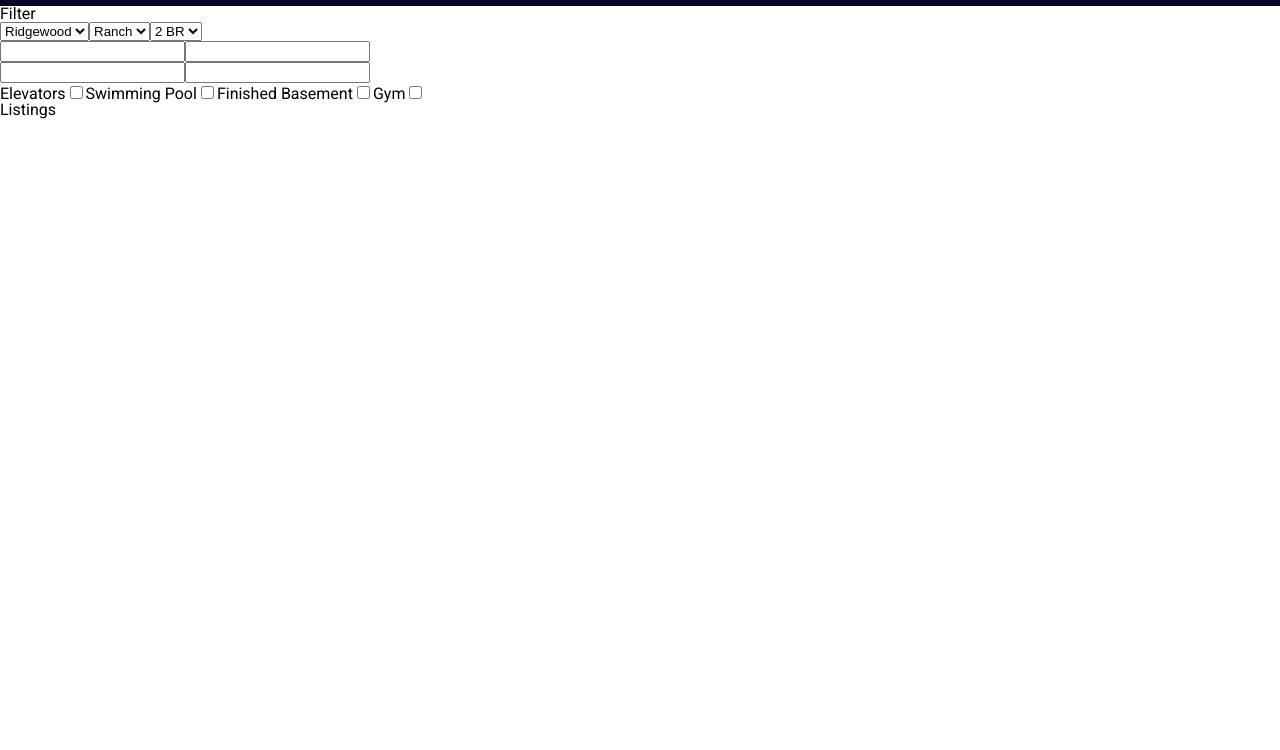
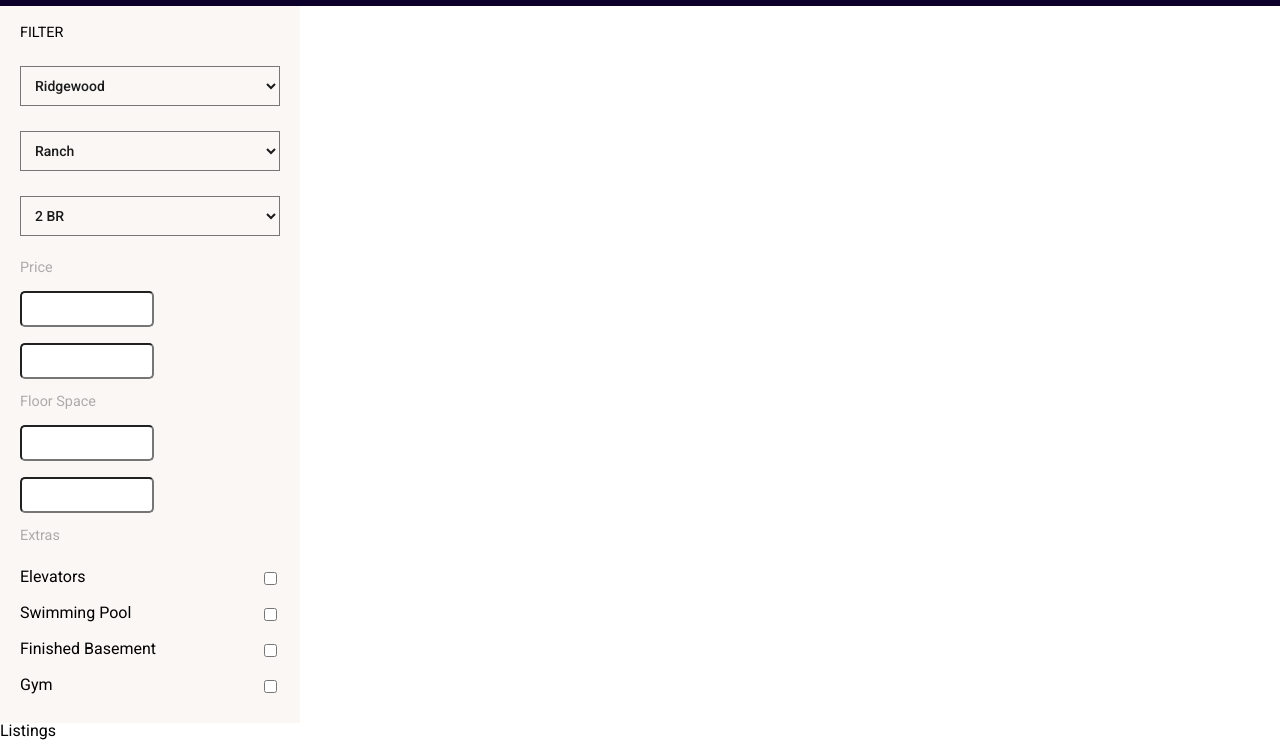
Before and after one commit to alexfederovitch/react-real-estate, a React app: page / in a window 1280 px wide. Shown: the part 50-800 px from the top of the page. Built offline with nearby package versions, Linux system fonts and the light colour scheme.

Commit message:
Adding updates to the Real Estate app

```diff
--- a/assets/js/realEstate/Filter.js
+++ b/assets/js/realEstate/Filter.js
@@ -12,26 +12,30 @@ export default class Filter extends Component {
     console.log('swag')
   }
   render () {
-    return (<section className="filter">
+    return (<section id="filter">
+      <div className="inside">
      <h4>Filter</h4>
-     <select name="neighborhood" className="neighborhood">
+     <select name="neighborhood" className="filters neighborhood">
        <option>Ridgewood</option>
      </select>
-     <select name="housetype" className="housetype">
+     <select name="housetype" className="filters housetype">
        <option>Ranch</option>
      </select>
-     <select name="bedrooms" className="bedrooms">
+     <select name="bedrooms" className="filters bedrooms">
        <option>2 BR</option>
      </select>
      <div className="filters price">
+       <span className="title">Price</span>
        <input type="text" name="min-price" className="min-price"/>
        <input type="text" name="max-price" className="max-price"/>
      </div>
      <div className="filters floor-space">
+       <span className="title">Floor Space</span>
        <input type="text" name="min-floor-space" className="min-floor-space"/>
        <input type="text" name="max-floor-space" className="max-floor-space"/>
      </div>
      <div className="filters extras">
+      <span className="title">Extras</span>
       <label for="extras">
       <span>Elevators</span>
       <input name="extras" value="elevator" type="checkbox"/>
@@ -49,6 +53,7 @@ export default class Filter extends Component {
       <input name="extras" value="gym" type="checkbox"/>
       </label>
      </div>
+     </div>
     </section>)
   }
 }
--- a/assets/sass/_content-area.scss
+++ b/assets/sass/_content-area.scss
@@ -0,0 +1,59 @@
+#filter {
+    background: $grey;
+    width: 30%;
+    max-width: 300px;
+
+    .inside {
+        padding: 20px;
+        max-width: 300px;
+    }
+
+    h4 {
+        font-size: .9rem;
+        margin-bottom: 25px;
+        text-transform: uppercase;
+        font-weight: 500px;
+    }
+
+    select {
+        background: transparent;
+        padding: 10px;
+        font-size: 14px;
+        font-weight: 500;
+        color: #1b1b1b;
+        display: block;
+        margin-bottom: 25px;
+        width: 100%;
+    }
+
+    .filters {
+        .title {
+            font-size: .9rem;
+            display: block;
+            margin-bottom: 1rem;
+            color: $darkgrey;
+        }
+        input[type="text"] {
+            border-radius: 5px;
+            font-size: 1rem;
+            padding: .4rem;
+            width: 45%;
+            display: inline-block;
+            margin-right: 2.5%;
+            margin-bottom: 1rem;
+
+        }
+
+        &.extras {
+            label {
+                display: block;
+                width: 100%;
+                padding: 10px 0;
+
+                input[type="checkbox"] {
+                    float: right;
+                }
+            }
+        }
+    }
+}
--- a/assets/sass/main.scss
+++ b/assets/sass/main.scss
@@ -1,10 +1,15 @@
 @import url( 'https://fonts.googleapis.com/css?family=Roboto:100,300,400,500,700');
 @import "variables";
 @import "reset";
-@import "listings";
 
 
-body {
+
+*,
+body,
+html {
   font-family: 'Roboto', sans-serif;
   // background: purple;
 }
+
+@import "listings";
+@import "content-area";
--- a/public/js/components/realEstate.js
+++ b/public/js/components/realEstate.js
@@ -127,7 +127,10 @@ var Filter = function (_Component) {
     value: function render() {
       return _react2.default.createElement(
         'section',
-        { className: 'filter' },
+        { id: 'filter' },
+        _react2.default.createElement(
+          'div',
+          { className: 'inside' },
           _react2.default.createElement(
             'h4',
             null,
@@ -135,7 +138,7 @@ var Filter = function (_Component) {
           ),
           _react2.default.createElement(
             'select',
-          { name: 'neighborhood', className: 'neighborhood' },
+            { name: 'neighborhood', className: 'filters neighborhood' },
             _react2.default.createElement(
               'option',
               null,
@@ -144,7 +147,7 @@ var Filter = function (_Component) {
           ),
           _react2.default.createElement(
             'select',
-          { name: 'housetype', className: 'housetype' },
+            { name: 'housetype', className: 'filters housetype' },
             _react2.default.createElement(
               'option',
               null,
@@ -153,7 +156,7 @@ var Filter = function (_Component) {
           ),
           _react2.default.createElement(
             'select',
-          { name: 'bedrooms', className: 'bedrooms' },
+            { name: 'bedrooms', className: 'filters bedrooms' },
             _react2.default.createElement(
               'option',
               null,
@@ -163,18 +166,33 @@ var Filter = function (_Component) {
           _react2.default.createElement(
             'div',
             { className: 'filters price' },
+            _react2.default.createElement(
+              'span',
+              { className: 'title' },
+              'Price'
+            ),
             _react2.default.createElement('input', { type: 'text', name: 'min-price', className: 'min-price' }),
             _react2.default.createElement('input', { type: 'text', name: 'max-price', className: 'max-price' })
           ),
           _react2.default.createElement(
             'div',
             { className: 'filters floor-space' },
+            _react2.default.createElement(
+              'span',
+              { className: 'title' },
+              'Floor Space'
+            ),
             _react2.default.createElement('input', { type: 'text', name: 'min-floor-space', className: 'min-floor-space' }),
             _react2.default.createElement('input', { type: 'text', name: 'max-floor-space', className: 'max-floor-space' })
           ),
           _react2.default.createElement(
             'div',
             { className: 'filters extras' },
+            _react2.default.createElement(
+              'span',
+              { className: 'title' },
+              'Extras'
+            ),
             _react2.default.createElement(
               'label',
               { 'for': 'extras' },
@@ -214,6 +232,7 @@ var Filter = function (_Component) {
                 'Gym'
               ),
               _react2.default.createElement('input', { name: 'extras', value: 'gym', type: 'checkbox' })
+            )
           )
         )
       );
```
Also changed, not shown: public/css/main.css. Lines whose indentation alone changed are shown as unchanged.
